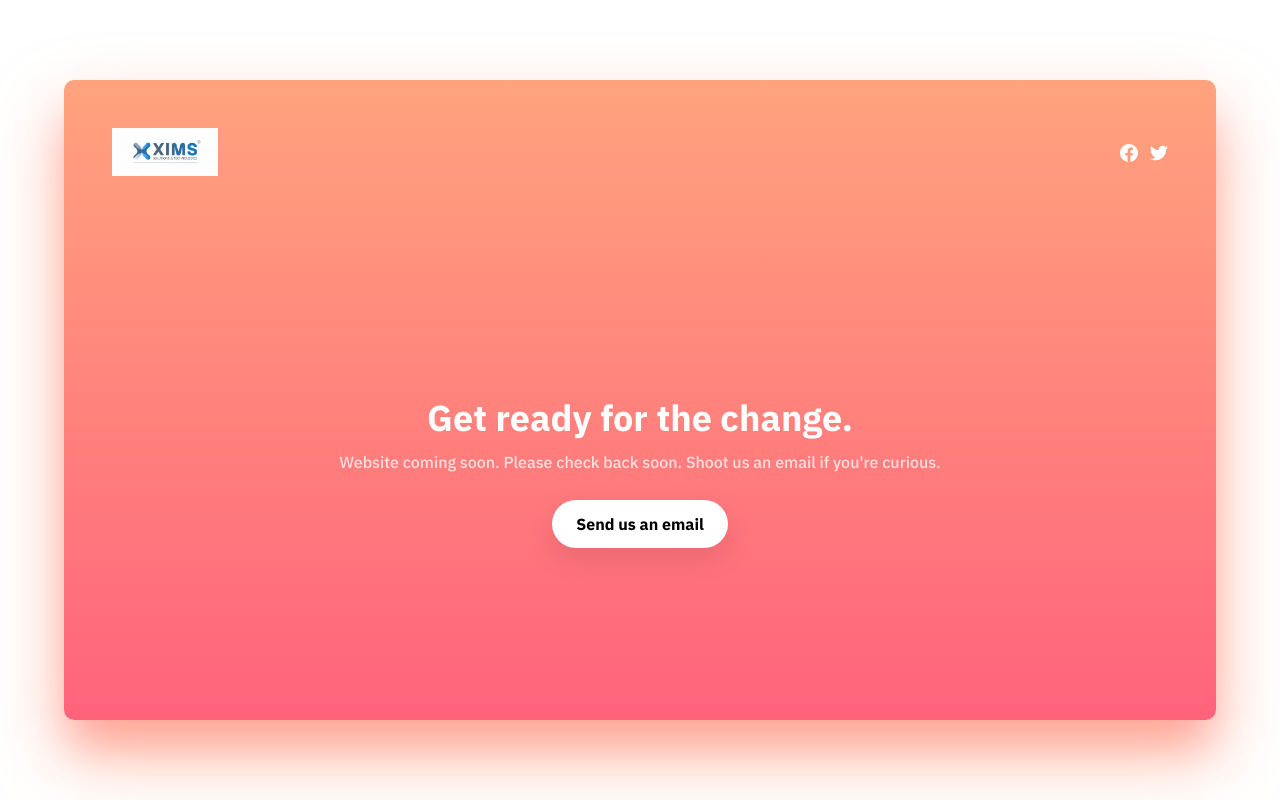
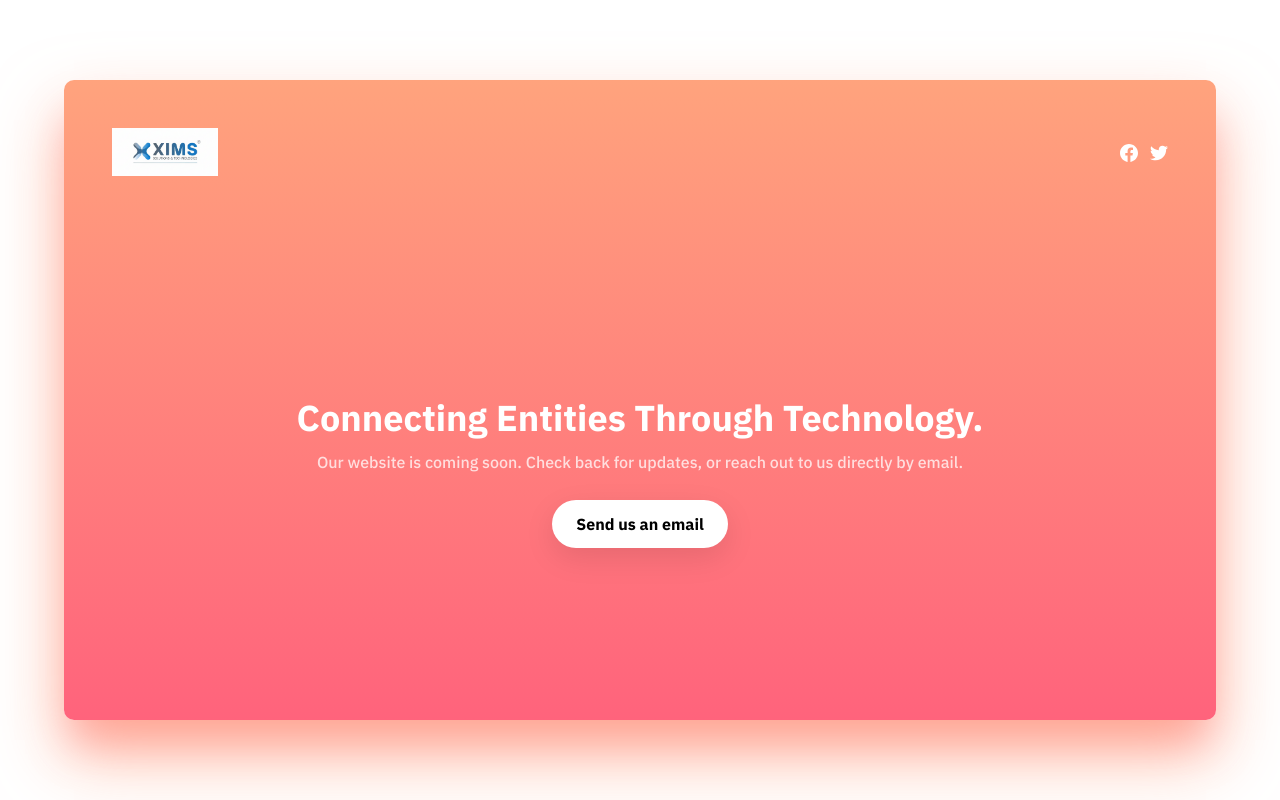
Before and after one commit to ximsprouae-code/comingsoon, a React (Create React App) app: page / in a window 1280 px wide. Built offline with nearby package versions, Linux system fonts and the light colour scheme.

Commit message:
Update App.js

```diff
--- a/src/App.js
+++ b/src/App.js
@@ -1,7 +1,8 @@
 import React from 'react';
 import { ReactComponent as IconFacebook } from './assets/icons/facebook.svg';
 import { ReactComponent as IconTwitter } from './assets/icons/twitter.svg';
-// import { ReactComponent as IconGithub } from './assets/icons/github.svg'; // removed
+// GitHub removed; add back if you want it later
+// import { ReactComponent as IconGithub } from './assets/icons/github.svg';
 import logo from './assets/xims-logo.png';
 import "./App.css";
 
@@ -22,29 +23,39 @@ class App extends React.Component {
           </div>
 
           <div className="social">
-            <a href="https://facebook.com" title="Facebook" target="_blank" rel="noopener noreferrer">
+            <a
+              href="https://facebook.com"
+              title="Facebook"
+              target="_blank"
+              rel="noopener noreferrer"
+            >
               <IconFacebook className="icon" />
             </a>
-            <a href="https://twitter.com" title="Twitter" target="_blank" rel="noopener noreferrer">
+            <a
+              href="https://twitter.com"
+              title="Twitter"
+              target="_blank"
+              rel="noopener noreferrer"
+            >
               <IconTwitter className="icon" />
             </a>
-            {/* GitHub removed */}
           </div>
         </div>
 
-        {/* MAIN SECTION */}
+        {/* MAIN CONTENT */}
         <div className="content">
           <div className="title-holder">
-            <h1>Get ready for the change.</h1>
-            <p>Website coming soon. Please check back soon. Shoot us an email if you're curious.</p>
+            <h1>Connecting Entities Through Technology.</h1>
+            <p>
+              Our website is coming soon. Check back for updates, or reach out
+              to us directly by email.
+            </p>
           </div>
 
           <a href="mailto:info@ximstechsolutions.com?subject=Website%20Enquiry&body=Hi%20XIMS%20Solutions%20%26%20Technologies,">
             <div className="cta">Send us an email</div>
           </a>
         </div>
-
-        {/* FOOTER REMOVED */}
       </div>
     );
   }
```
